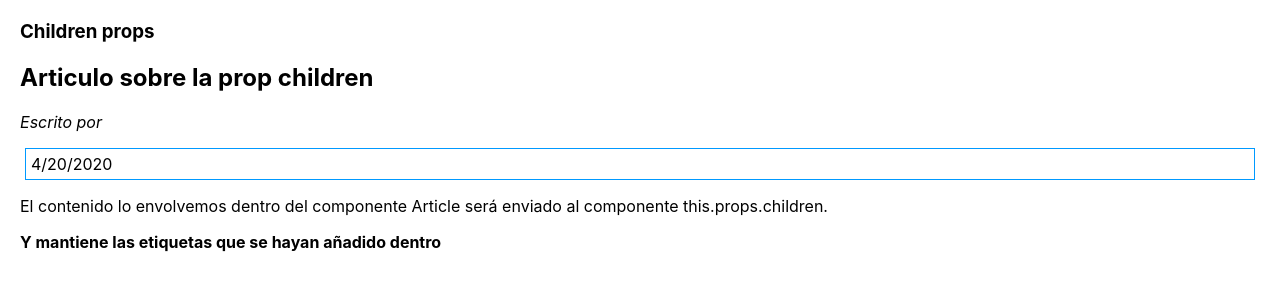
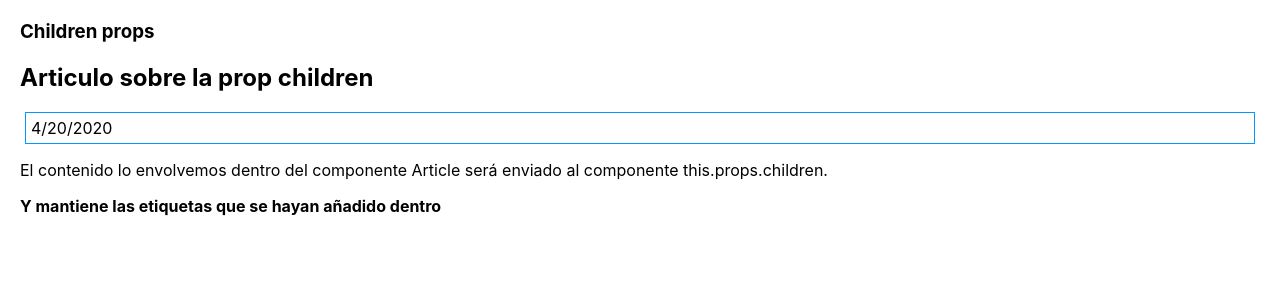
Before and after one commit to Ces1980/ConceptosPracticasReact, a React (Create React App) app: page / in a window 1280 px wide. Shown: the top 300 px of the page. Built offline with nearby package versions, Linux system fonts and the light colour scheme.

Commit message:
Actualizando comits

```diff
--- a/src/App.js
+++ b/src/App.js
@@ -13,7 +13,7 @@ class Box extends Component {
 
 class Article extends Component {
   static propTypes = {
-    author: PropTypes.string
+    author: PropTypes.string.isRequired
   }
 
   render() {
@@ -39,7 +39,7 @@ class App extends Component {
       <div className="App">
         <h3>Children props</h3>
         <Article
-          author={true}
+          /*  author={true} */
           date={new Date().toLocaleDateString()}
           title='Articulo sobre la prop children'
         >
```
